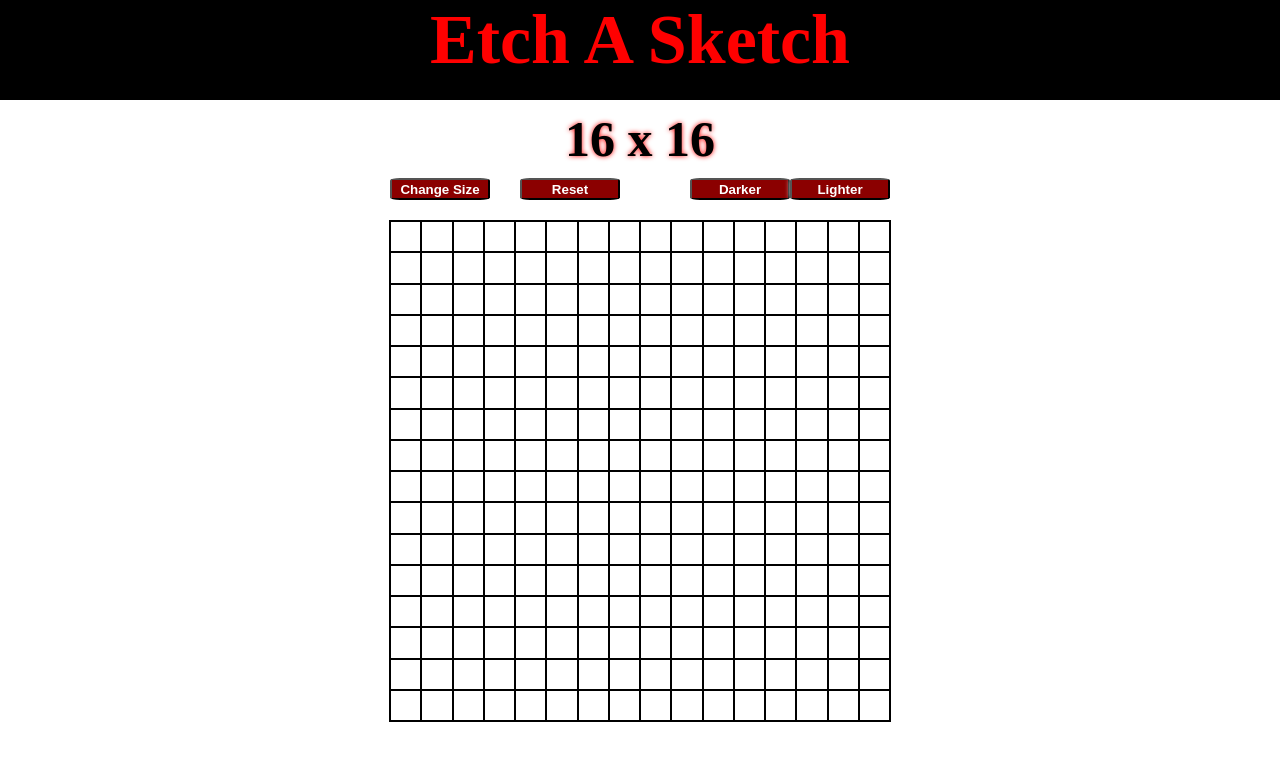
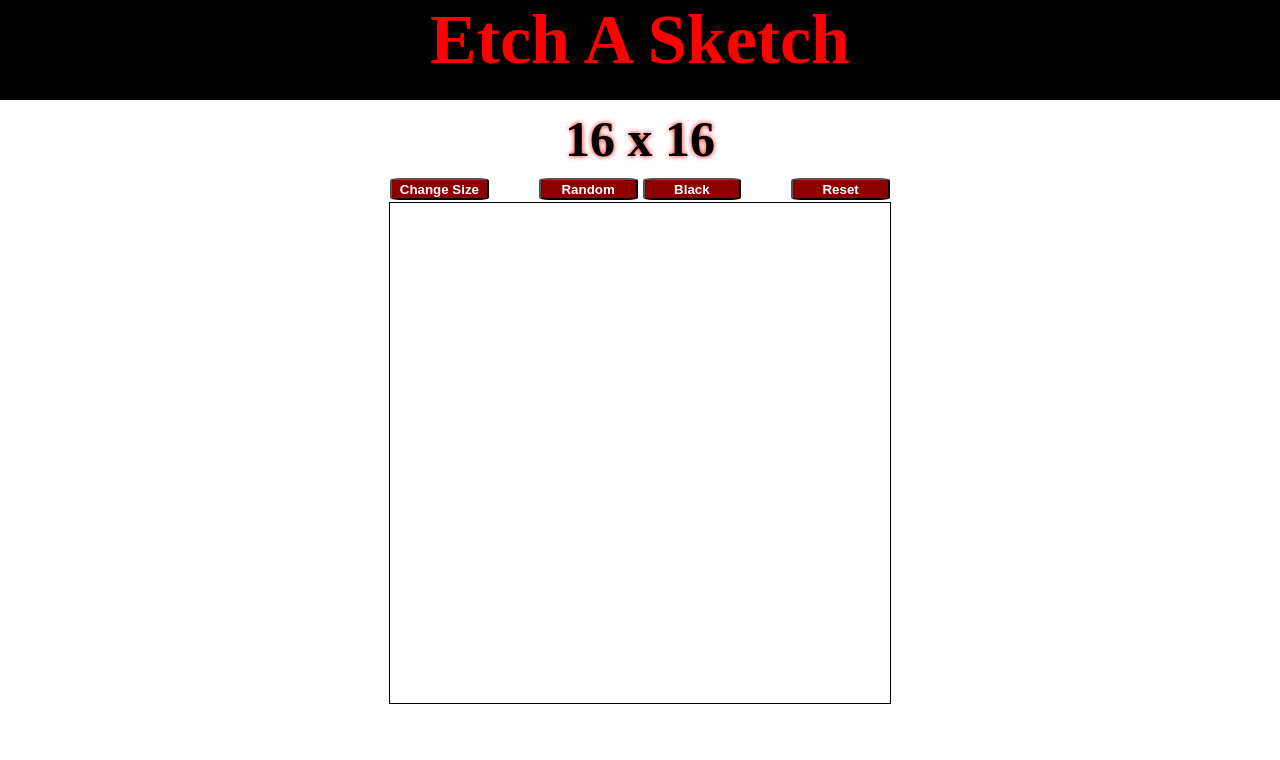
Before and after one commit to einherjar73/Etch-a-Sketch, a plain HTML site: page index.html in a window 1280 px wide. Both pictures are taken after a click on the button "Reset". Drawn offline with Linux system fonts and the light colour scheme.

Commit message:
Added button functions Added reset button function, added two buttons for color change one for black one for random, removed square borders

```diff
--- a/index.html
+++ b/index.html
@@ -14,9 +14,9 @@
     <h2 class="heading-2">16 x 16</h2>
     <div class="buttons">
       <button id="square-number" class="btn">Change Size</button>
+      <button id="random-color" class="btn">Random</button>
+      <button id="black-color" class="btn">Black</button>
       <button id="reset" class="btn">Reset</button>
-      <button id="dark" class="btn">Darker</button>
-      <button id="light" class="btn">Lighter</button>
     </div>
 
     <div id="container"></div>
--- a/javascript.js
+++ b/javascript.js
@@ -1,11 +1,13 @@
 const contDiv = document.querySelector("#container");
 const squareNum = document.querySelector("#square-number");
 const heading2 = document.querySelector(".heading-2");
-const darkButton = document.querySelector("#dark");
-const lightButton = document.querySelector("#light");
+const randomCol = document.querySelector("#random-color");
+const blackCol = document.querySelector("#black-color");
+const reset = document.querySelector("#reset");
 let squares = 256;
 let isClicked = false;
 let divs;
+let changeColor = false;
 
 function getSquares(n) {
   return n * n;
@@ -37,12 +39,14 @@ function createSquares(squares, square) {
     const div = document.createElement("div");
     div.style.height = `${500 / square}px`;
     div.style.width = `${500 / square}px`;
-    div.style.border = "1px solid black";
+    // div.style.border = "1px solid black";
     div.style.boxSizing = "border-box";
     contDiv.appendChild(div);
+    reset.addEventListener("click", () => {
+      div.style.backgroundColor = "";
+    });
   }
 }
-
 
 contDiv.addEventListener("click", () => {
   if (!isClicked){
@@ -61,8 +65,19 @@ contDiv.addEventListener("click", () => {
 });
 
 function coloring(e) {
-  e.target.style.backgroundColor = getRandomColor();
-  // e.target.style.backgroundColor = "black";
+  if (!changeColor) {
+    e.target.style.backgroundColor = getRandomColor();
+  } else {
+    e.target.style.backgroundColor = "black";
+  }
 }
 
+blackCol.addEventListener("click", () => {
+  changeColor = true;
+});
+
+randomCol.addEventListener("click", () => {
+  changeColor = false;
+})
+
 createSquares(squares, 16);
--- a/style.css
+++ b/style.css
@@ -44,16 +44,19 @@ h2 {
 }
 
 .btn:hover {
-  /* color: hsl(50%, 50%, 100%); */
   transform: scale(1.1);
 }
 
-#reset{
-  margin-left: 30px;
+.btn:active{
+  box-shadow: 0px 0px 5px black;
 }
 
-#dark {
-  margin-left: 70px;
+#reset{
+  margin-left: 50px;
+}
+
+#random-color{
+  margin: 0px 5px 0px 50px
 }
 
 #container {
@@ -66,5 +69,5 @@ h2 {
   border: 1px solid black;
   overflow: hidden;
   flex-shrink: 0;
-  margin: 20px;
+  margin-top: 2px;
 }
```
